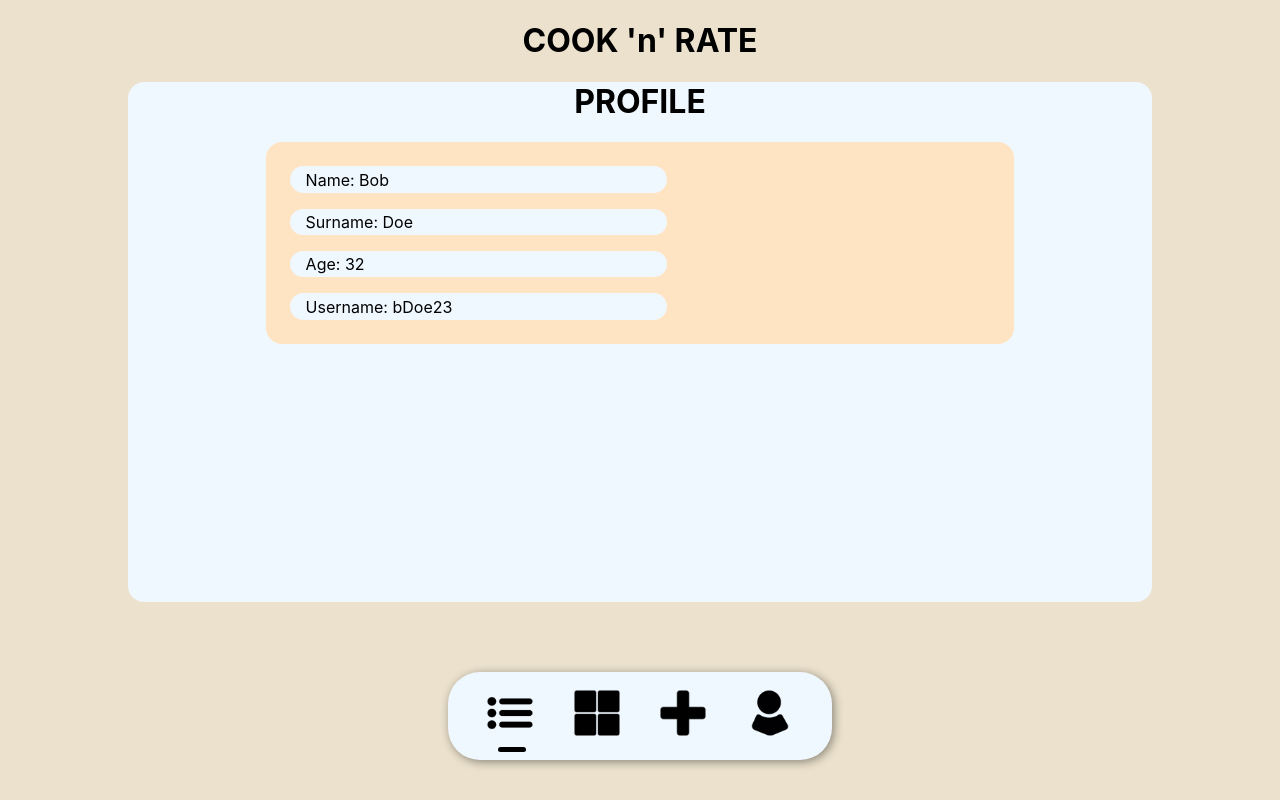
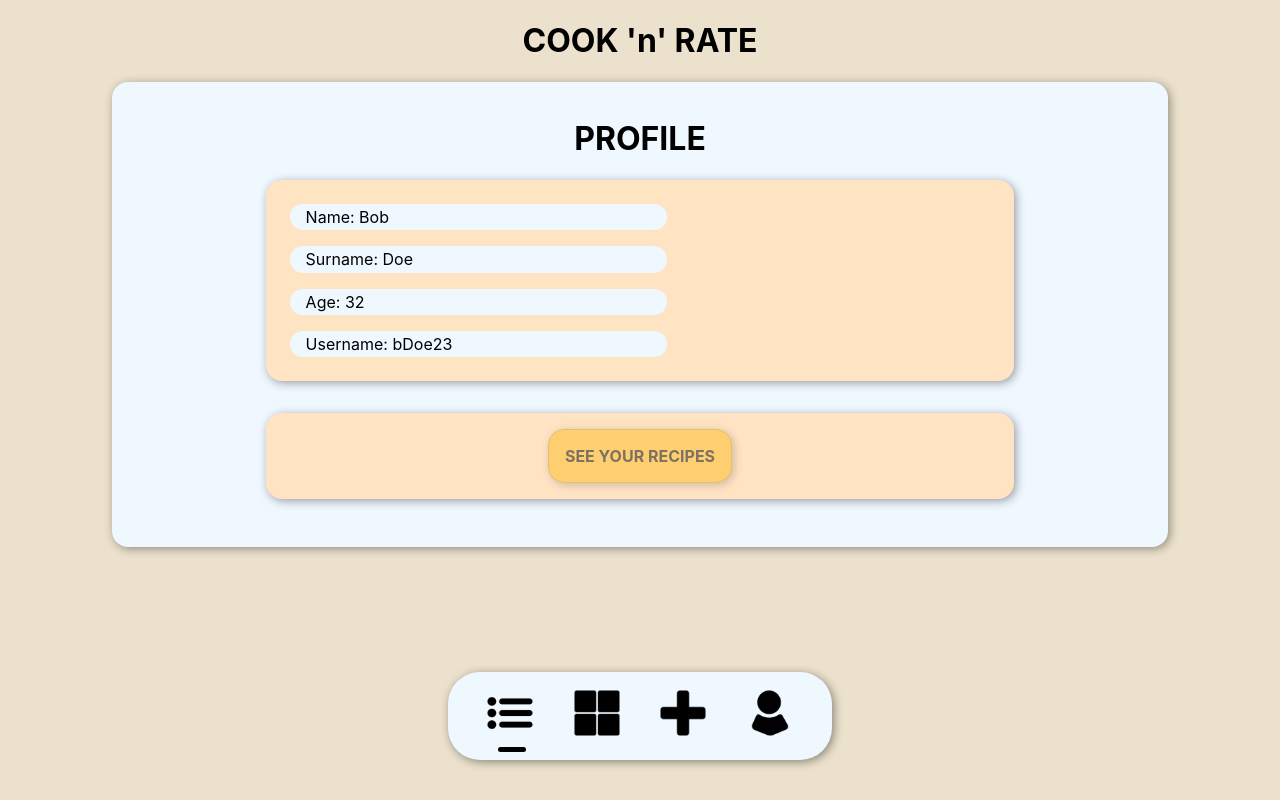
Before and after one commit to romeodombaj/webapps-app-frontend, a React (Create React App) app: page /profile in a window 1280 px wide. Built offline with nearby package versions, Linux system fonts and the light colour scheme.

Commit message:
layout adjustments

```diff
--- a/src/App.css
+++ b/src/App.css
@@ -5,12 +5,6 @@
 .App-logo {
   height: 40vmin;
   pointer-events: none;
-}
-
-@media (prefers-reduced-motion: no-preference) {
-  .App-logo {
-    animation: App-logo-spin infinite 20s linear;
-  }
 }
 
 body {
@@ -31,12 +25,3 @@ body {
 .App-link {
   color: #61dafb;
 }
-
-@keyframes App-logo-spin {
-  from {
-    transform: rotate(0deg);
-  }
-  to {
-    transform: rotate(360deg);
-  }
-}
--- a/src/App.js
+++ b/src/App.js
@@ -12,17 +12,18 @@ import Profile from "./components/profile/Profile";
 import NewRecipe from "./components/new recepie/NewRecipe";
 import Categories from "./components/categories/Categories";
 
-
 const App = () => {
   return (
     <div className="App">
       <h1>COOK 'n' RATE</h1>
+
       <Routes>
         <Route path="/" element={<RecipesGallery />}></Route>
         <Route path="/categories" element={<Categories />}></Route>
         <Route path="/newrecipe" element={<NewRecipe />}></Route>
         <Route path="/profile" element={<Profile />}></Route>
       </Routes>
+
       <NavBar />
     </div>
   );
--- a/src/components/categories/Categories.js
+++ b/src/components/categories/Categories.js
@@ -26,16 +26,30 @@ const dummy_categories = [
     id: 6,
     name: "perad",
   },
+  {
+    id: 7,
+    name: "perad",
+  },
+  {
+    id: 8,
+    name: "perad",
+  },
+  {
+    id: 9,
+    name: "perad",
+  },
+  {
+    id: 10,
+    name: "perad",
+  },
 ];
 
 const Categories = () => {
   return (
-    <div>
-      <div className={styles[`grid-container`]}>
-        {dummy_categories.map((category) => {
-          return <Category categoryInfo={category} />;
-        })}
-      </div>
+    <div className={styles[`grid-container`]}>
+      {dummy_categories.map((category) => {
+        return <Category categoryInfo={category} />;
+      })}
     </div>
   );
 };
--- a/src/components/categories/Categories.module.css
+++ b/src/components/categories/Categories.module.css
@@ -2,7 +2,7 @@
   display: grid;
   grid-template-columns: auto auto auto;
   margin: auto;
-  width: 80%;
+  margin-bottom: 2rem;
 }
 
 @media only screen and (max-width: 900px) {
--- a/src/components/navigation/NavBar.js
+++ b/src/components/navigation/NavBar.js
@@ -4,7 +4,7 @@ import profileIcon from "../../assets/profile.png";
 import categoryIcon from "../../assets/category.png";
 import itemListIcon from "../../assets/itemList.png";
 import { useState, useEffect } from "react";
-import { Link } from "react-router-dom";
+import { Link, useLocation } from "react-router-dom";
 
 const NavBar = () => {
   const [currentIndex, setCurrentIndex] = useState(0);
@@ -25,6 +25,8 @@ const NavBar = () => {
       "--filler-position",
       currentIndex * 30 + "%"
     );
+    //const location = useLocation();
+    //console.log(location.pathname);
   }, [currentIndex]);
 
   return (
@@ -46,10 +48,7 @@ const NavBar = () => {
       </div>
 
       <div className={styles[`selection-container`]}>
-        <div
-          selection={currentIndex}
-          className={styles[`selection-filler`]}
-        ></div>
+        <div className={styles[`selection-filler`]}></div>
       </div>
     </div>
   );
--- a/src/components/navigation/NavBar.module.css
+++ b/src/components/navigation/NavBar.module.css
@@ -73,6 +73,8 @@
 @media only screen and (max-width: 600px) {
   .wrapper {
     width: 100%;
+    border-radius: 0;
+    bottom: 0;
   }
   .selection-container {
     width: 74%;
--- a/src/components/profile/Profile.js
+++ b/src/components/profile/Profile.js
@@ -1,3 +1,4 @@
+import { Link } from "react-router-dom";
 import styles from "./Profile.module.css";
 
 const dummy_profile = {
@@ -18,6 +19,11 @@ const Profile = () => {
         <div className={styles.text}>Age: {dummy_profile.age}</div>
         <div className={styles.text}>Username: {dummy_profile.username}</div>
       </div>
+      <div className={styles[`personal-info-wrapper`]}>
+        <Link to="/newrecipe" className={styles[`show-recipes-button`]}>
+          SEE YOUR RECIPES
+        </Link>
+      </div>
     </div>
   );
 };
--- a/src/components/profile/Profile.module.css
+++ b/src/components/profile/Profile.module.css
@@ -3,7 +3,8 @@
   border-radius: 1rem;
   width: 80%;
   margin: auto;
-  height: 65vh;
+  padding: 1em;
+  box-shadow: 2px 2px 10px rgba(0, 0, 0, 0.375);
 }
 
 .personal-info-wrapper {
@@ -15,6 +16,8 @@
   margin: auto;
   border-radius: 1rem;
   padding: 1rem;
+  box-shadow: 2px 2px 10px rgba(0, 0, 0, 0.375);
+  margin-bottom: 2rem;
 }
 
 .text {
@@ -26,3 +29,20 @@
   padding: 0.2rem;
   padding-left: 1rem;
 }
+
+.show-recipes-button {
+  background-color: rgb(254, 187, 30);
+  padding: 1rem;
+  border-radius: 1rem;
+  margin: auto;
+  opacity: 0.5;
+  box-shadow: 2px 2px 10px rgba(0, 0, 0, 0.388);
+  border: 1px solid rgb(208, 153, 24);
+  color: black;
+  text-decoration: none;
+  font-weight: bold;
+}
+
+.show-recipes-button:hover {
+  opacity: 1;
+}
```
